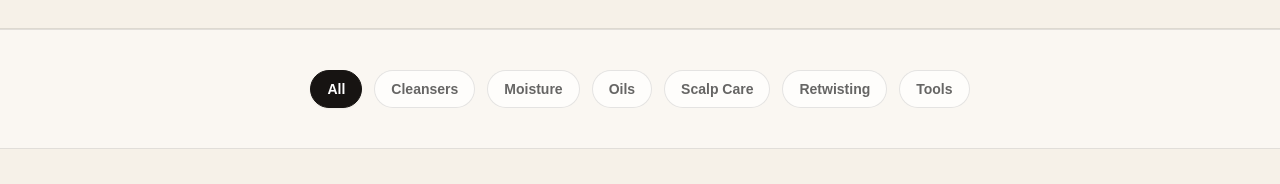
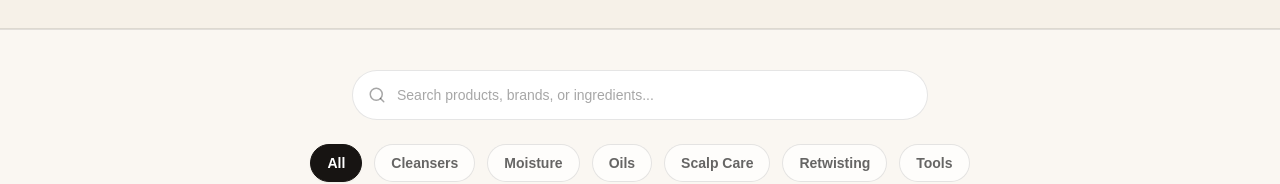
Before and after one commit to Reginald31382/loc-education-site, a Next.js app: page /products in a window 1280 px wide. Shown: the part 509-693 px from the top of the page. Built offline with nearby package versions, Linux system fonts and the light colour scheme; no server answers; the database is empty.

Commit message:
updated product feature promote

```diff
--- a/app/products/page.tsx
+++ b/app/products/page.tsx
@@ -2,7 +2,7 @@
 
 import Image from "next/image";
 import Link from "next/link";
-import { ArrowUpRight, ExternalLink } from "lucide-react";
+import { ArrowUpRight, ExternalLink, Search, X } from "lucide-react";
 import { useMemo, useState } from "react";
 
 const categories = [
@@ -154,14 +154,32 @@ const products = [
 
 export default function ProductsPage() {
   const [activeCategory, setActiveCategory] = useState("All");
+  const [searchQuery, setSearchQuery] = useState("");
 
   const filteredProducts = useMemo(() => {
-    if (activeCategory === "All") {
-      return products;
-    }
+    const query = searchQuery.trim().toLowerCase();
 
-    return products.filter((product) => product.category === activeCategory);
-  }, [activeCategory]);
+    return products.filter((product) => {
+      const matchesCategory =
+        activeCategory === "All" || product.category === activeCategory;
+
+      const searchableText = [
+        product.name,
+        product.brand,
+        product.category,
+        product.description,
+        product.usedFor,
+        product.note,
+      ]
+        .join(" ")
+        .toLowerCase();
+
+      const matchesSearch =
+        query.length === 0 || searchableText.includes(query);
+
+      return matchesCategory && matchesSearch;
+    });
+  }, [activeCategory, searchQuery]);
 
   return (
     <main>
@@ -208,6 +226,52 @@ export default function ProductsPage() {
       {/* FILTERS */}
       <section className="border-y border-black/10 bg-white/40">
         <div className="container-site py-10">
+          <div className="mx-auto mb-6 max-w-xl">
+            <div className="relative">
+              <Search
+                size={18}
+                className="pointer-events-none absolute left-4 top-1/2 -translate-y-1/2 text-black/35"
+              />
+
+              <input
+                type="text"
+                value={searchQuery}
+                onChange={(event) => setSearchQuery(event.target.value)}
+                placeholder="Search products, brands, or ingredients..."
+                className="
+        w-full rounded-full
+        border border-black/10
+        bg-white px-11 py-3.5
+        text-sm text-ink
+        outline-none
+        transition-all duration-200
+        placeholder:text-black/35
+        focus:border-terracotta/50
+        focus:ring-4 focus:ring-terracotta/10
+      "
+              />
+
+              {searchQuery && (
+                <button
+                  type="button"
+                  onClick={() => setSearchQuery("")}
+                  aria-label="Clear search"
+                  className="
+          absolute right-3 top-1/2
+          flex h-8 w-8 -translate-y-1/2
+          items-center justify-center
+          rounded-full
+          text-black/40
+          transition-colors
+          hover:bg-black/5
+          hover:text-ink
+        "
+                >
+                  <X size={16} />
+                </button>
+              )}
+            </div>
+          </div>
           <div className="flex flex-wrap justify-center gap-3">
             {categories.map((category) => {
               const active = activeCategory === category;
@@ -236,6 +300,7 @@ export default function ProductsPage() {
       </section>
 
       {/* PRODUCTS */}
+      {/* PRODUCTS */}
       <section className="container-site py-16 sm:py-20">
         <div className="text-center">
           <span className="section-label">Commonly used</span>
@@ -245,11 +310,54 @@ export default function ProductsPage() {
           </h2>
 
           <p className="mt-4 text-sm text-black/45">
+            {searchQuery ? (
+              <>
+                Showing {filteredProducts.length}{" "}
+                {filteredProducts.length === 1 ? "result" : "results"} for{" "}
+                <span className="font-semibold text-black/60">
+                  “{searchQuery}”
+                </span>
+              </>
+            ) : (
+              <>
                 Showing {filteredProducts.length}{" "}
                 {filteredProducts.length === 1 ? "product" : "products"}
+              </>
+            )}
           </p>
         </div>
 
+        {filteredProducts.length === 0 ? (
+          <div className="mx-auto mt-12 max-w-xl rounded-3xl border border-black/10 bg-white/60 p-10 text-center">
+            <Search size={28} className="mx-auto text-black/30" />
+
+            <h3 className="mt-4 font-display text-2xl font-bold">
+              No products found
+            </h3>
+
+            <p className="mt-3 leading-7 text-black/50">
+              Try searching for something else or choose a different category.
+            </p>
+
+            <button
+              type="button"
+              onClick={() => {
+                setSearchQuery("");
+                setActiveCategory("All");
+              }}
+              className="
+          mt-6 rounded-full
+          border border-black/10
+          bg-white px-5 py-2.5
+          text-sm font-bold
+          transition-all
+          hover:bg-black/5
+        "
+            >
+              Clear filters
+            </button>
+          </div>
+        ) : (
           <div className="mt-12 grid gap-6 md:grid-cols-2 lg:grid-cols-3">
             {filteredProducts.map((product) => (
               <article
@@ -322,6 +430,7 @@ export default function ProductsPage() {
               </article>
             ))}
           </div>
+        )}
       </section>
 
       {/* DISCLAIMER */}
```
Lines whose indentation alone changed are shown as unchanged.
